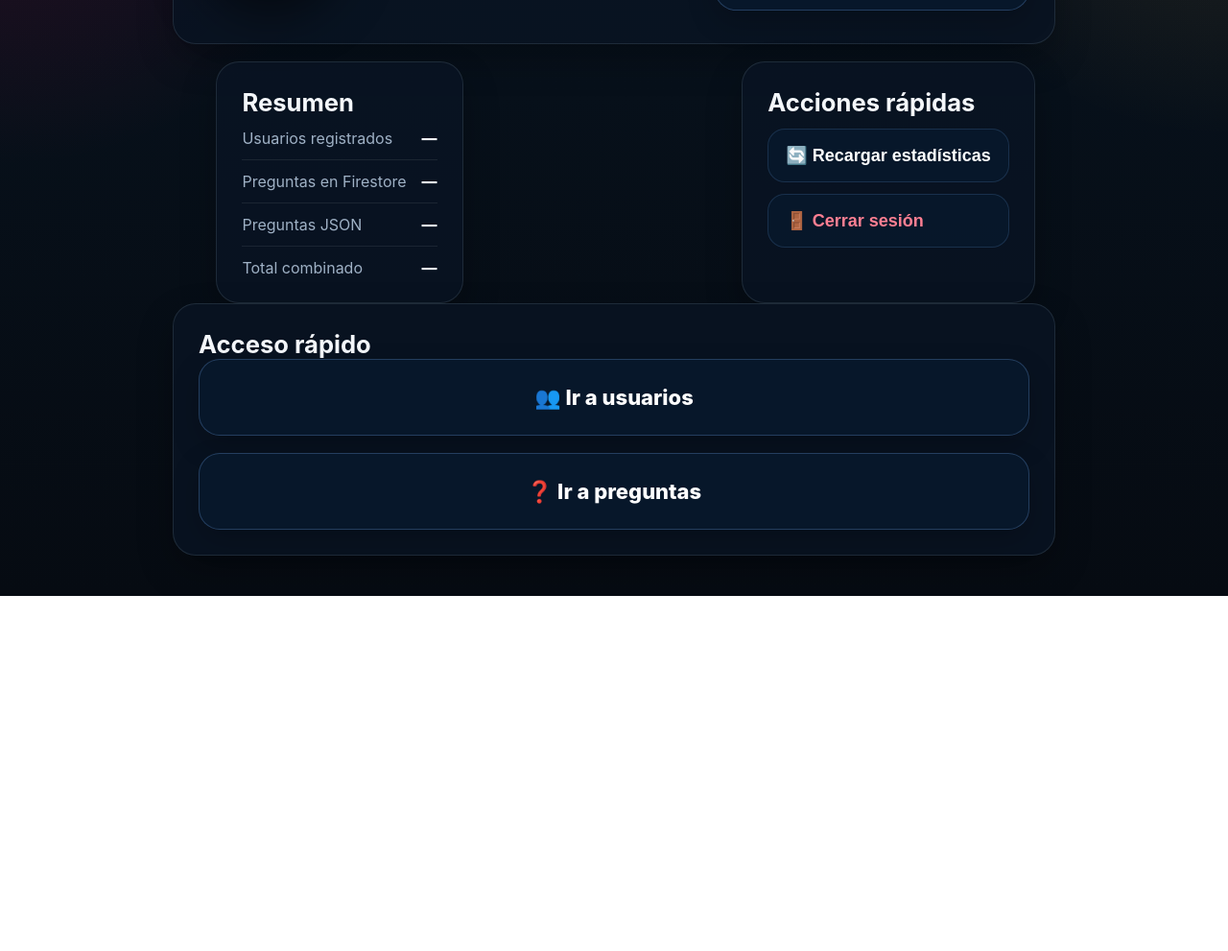
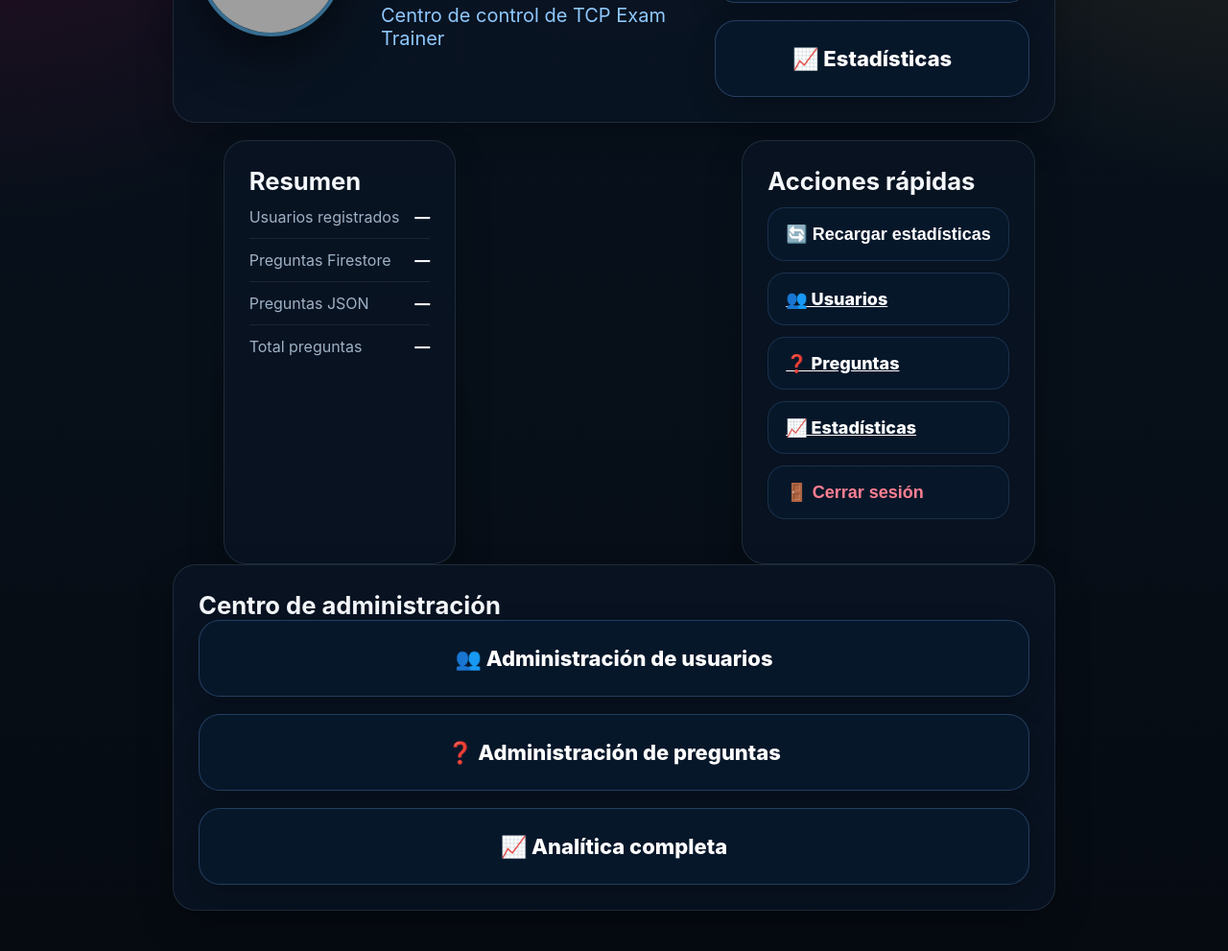
Before and after one commit to raycbn/tcp-exam-trainer, a plain HTML site: page admin.html in a window 1280 px wide. Shown: the part 226-1217 px from the top of the page at 96% size. Before the commit the page ends 847 px from the top, so only its background shows below. Drawn offline with Linux system fonts and the light colour scheme; no server answers; grey boxes are pictures that could not be loaded.

Commit message:
Refactor admin.html structure and content
Reorganize admin panel layout and update content.

```diff
--- a/admin.html
+++ b/admin.html
@@ -13,26 +13,55 @@
 <main class="page-shell">
 
     <section class="dashboard-panel profile-main-card">
+
         <img
             src="images/pilot-avatar.png"
             class="profile-avatar-large"
-                alt="Panel admin">
+            alt="Panel administrador">
 
         <div>
             <p class="brand-kicker">Panel administrador</p>
             <h1>Administración</h1>
-                <p class="brand-subtitle" id="adminUserEmail">Cargando acceso...</p>
-                <p class="profile-mini-info">Solo acceso interno</p>
+
+            <p
+                class="brand-subtitle"
+                id="adminUserEmail">
+                Cargando acceso...
+            </p>
+
+            <p class="profile-mini-info">
+                Centro de control de TCP Exam Trainer
+            </p>
         </div>
 
         <div class="profile-actions">
-                <a class="profile-action-link" href="admin-users.html">👥 Gestión de usuarios</a>
-                <a class="profile-action-link" href="admin-questions.html">❓ Gestión de preguntas</a>
+
+            <a
+                class="profile-action-link"
+                href="admin-users.html">
+                👥 Gestión de usuarios
+            </a>
+
+            <a
+                class="profile-action-link"
+                href="admin-questions.html">
+                ❓ Gestión de preguntas
+            </a>
+
+            <a
+                class="profile-action-link"
+                href="admin-stats.html">
+                📈 Estadísticas
+            </a>
+
         </div>
+
     </section>
 
     <section class="dashboard-summary">
+
         <div class="dashboard-panel">
+
             <h2>Resumen</h2>
 
             <div class="activity-line">
@@ -41,7 +70,7 @@
             </div>
 
             <div class="activity-line">
-                    <span class="activity-label">Preguntas en Firestore</span>
+                <span class="activity-label">Preguntas Firestore</span>
                 <span class="activity-value" id="adminQuestionsCount">—</span>
             </div>
 
@@ -51,33 +80,100 @@
             </div>
 
             <div class="activity-line">
-                    <span class="activity-label">Total combinado</span>
+                <span class="activity-label">Total preguntas</span>
                 <span class="activity-value" id="adminTotalCount">—</span>
             </div>
+
         </div>
 
         <div class="dashboard-panel">
+
             <h2>Acciones rápidas</h2>
 
-                <button class="admin-quick-btn" id="reloadStatsBtn" type="button">
+            <button
+                class="admin-quick-btn"
+                id="reloadStatsBtn"
+                type="button">
+
                 🔄 Recargar estadísticas
+
             </button>
 
-                <button class="admin-quick-btn logout-btn" id="adminLogoutBtn" type="button">
+            <a
+                class="admin-quick-btn"
+                href="admin-users.html">
+
+                👥 Usuarios
+
+            </a>
+
+            <a
+                class="admin-quick-btn"
+                href="admin-questions.html">
+
+                ❓ Preguntas
+
+            </a>
+
+            <a
+                class="admin-quick-btn"
+                href="admin-stats.html">
+
+                📈 Estadísticas
+
+            </a>
+
+            <button
+                class="admin-quick-btn logout-btn"
+                id="adminLogoutBtn"
+                type="button">
+
                 🚪 Cerrar sesión
+
             </button>
 
-                <p id="adminMessage" class="brand-subtitle" style="margin-top:20px;max-width:none;"></p>
+            <p
+                id="adminMessage"
+                class="brand-subtitle"
+                style="margin-top:20px;max-width:none;">
+            </p>
+
         </div>
+
     </section>
 
     <section class="dashboard-panel">
-            <h2>Acceso rápido</h2>
+
+        <h2>Centro de administración</h2>
 
         <div class="profile-actions">
-                <a class="profile-action-link" href="admin-users.html">👥 Ir a usuarios</a>
-                <a class="profile-action-link" href="admin-questions.html">❓ Ir a preguntas</a>
+
+            <a
+                class="profile-action-link"
+                href="admin-users.html">
+
+                👥 Administración de usuarios
+
+            </a>
+
+            <a
+                class="profile-action-link"
+                href="admin-questions.html">
+
+                ❓ Administración de preguntas
+
+            </a>
+
+            <a
+                class="profile-action-link"
+                href="admin-stats.html">
+
+                📈 Analítica completa
+
+            </a>
+
         </div>
+
     </section>
 
 </main>
@@ -85,5 +181,6 @@
 <script type="module" src="js/guard.js"></script>
 <script type="module" src="js/admin-guard.js"></script>
 <script type="module" src="js/admin.js"></script>
+
 </body>
 </html>
```
Lines whose indentation alone changed are shown as unchanged.
